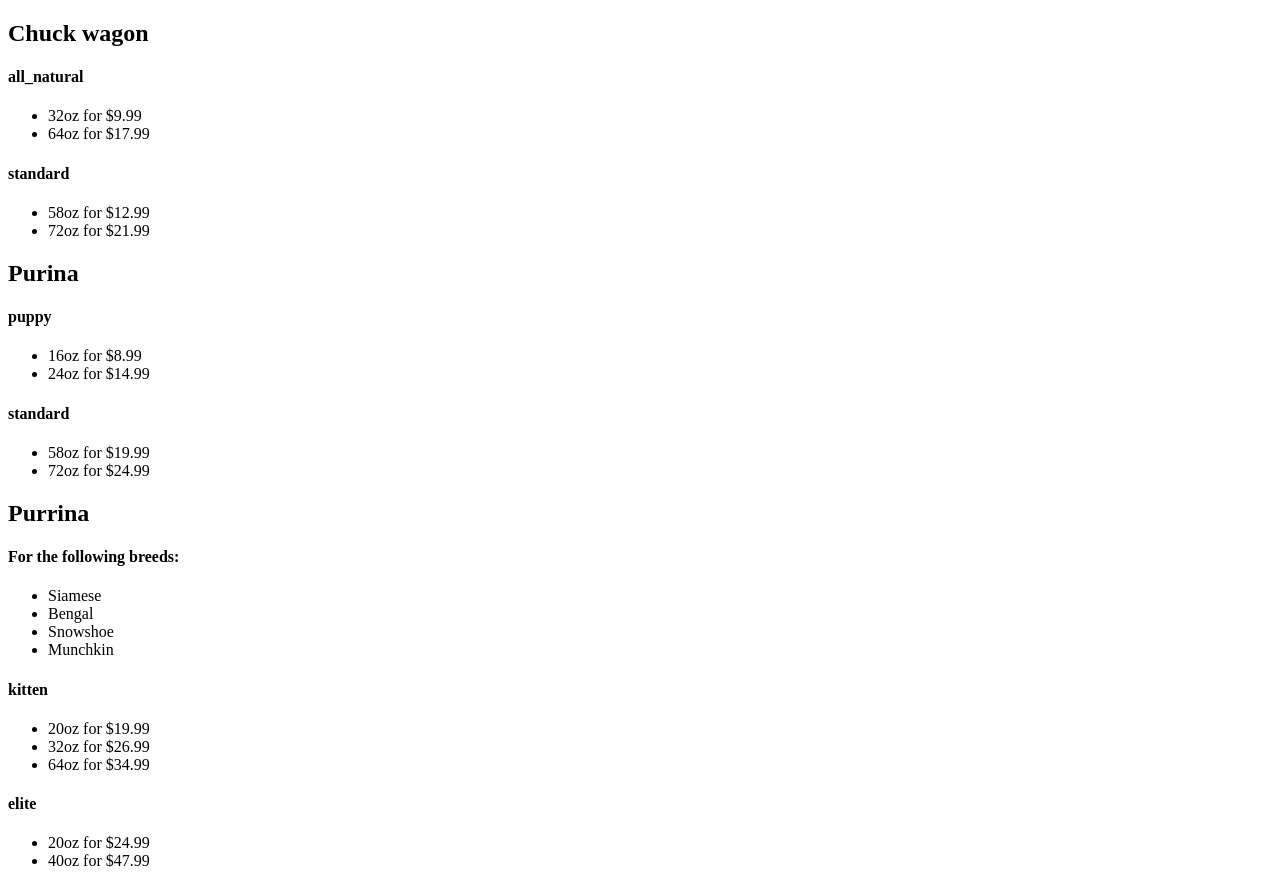
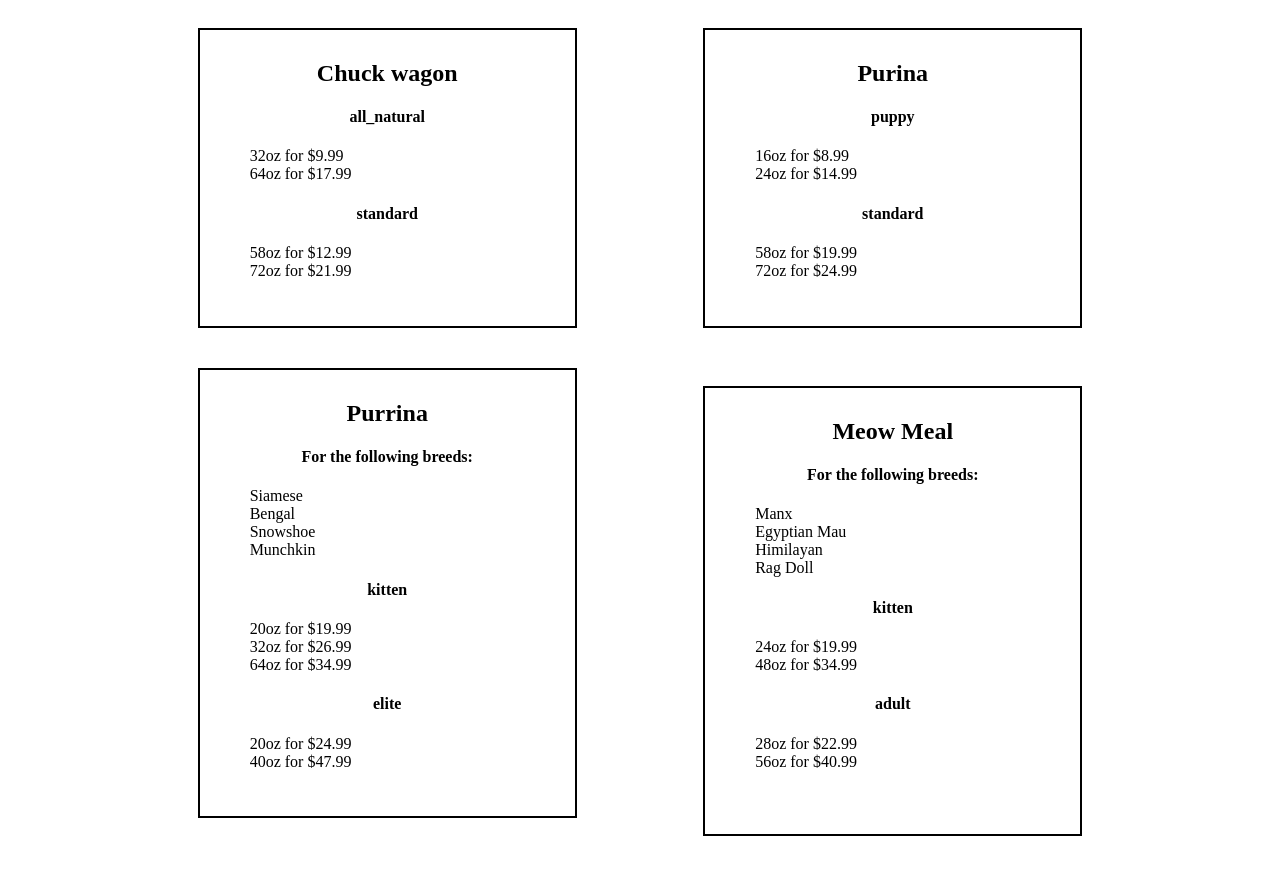
Before and after one commit to nss-day-cohort-12/pet-food-michtymed, a plain HTML site: page index.html in a window 1280 px wide. Shown: the top 873 px of the page. Drawn offline with Linux system fonts and the light colour scheme.

Commit message:
Basic css applied

```diff
--- a/index.html
+++ b/index.html
@@ -3,6 +3,7 @@
 <head>
 	<meta charset="UTF-8">
 	<title>Pet Food</title>
+	<link rel="stylesheet" href="petFood.css">
 </head>
 <body>
 
--- /dev/null
+++ b/petFood.css
@@ -0,0 +1,28 @@
+div#dog-food-div, div#cat-food-div {
+	width: 100%;
+	margin: 0;
+	padding: 0;
+	text-align: center;
+}
+
+div.cat-card, div.dog-card {
+	border: 2px solid black;
+	padding: 10px;
+	box-sizing: border-box;
+	margin: 20px 5%;
+	width: 30%;
+	display: inline-block;
+}
+
+div.cat-card {
+	height: 450px;
+}
+
+div.dog-card {
+	height: 300px;
+}
+
+ul {
+	text-align: left;
+	list-style-type: none;
+}
```
